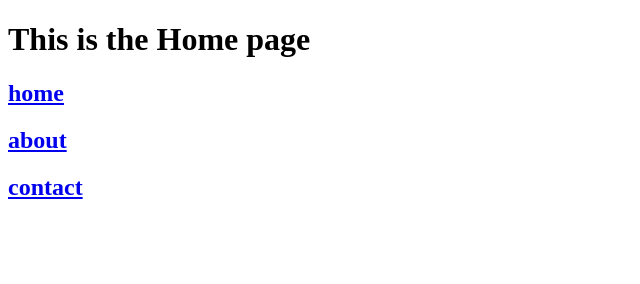
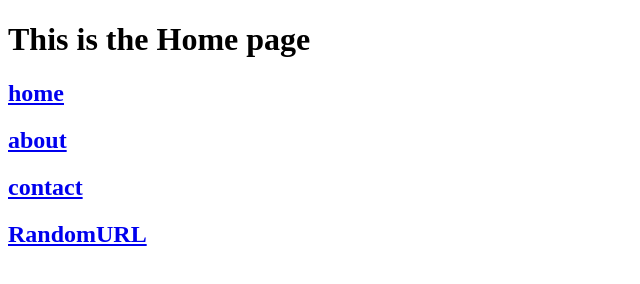
Before and after one commit to TJBaumgartner/BasicNodeServer, a website: page pages/index.html in a window 1280 px wide. Shown: the whole page, without its empty margins (0-640 px from the left). Drawn offline with Linux system fonts and the light colour scheme.

Commit message:
added random url link to html's simulate error

```diff
--- a/pages/index.html
+++ b/pages/index.html
@@ -9,6 +9,8 @@
 	  <h2><a href = "/">home</a></h2>
 	  <h2><a href = "/about">about</a></h2>
 	  <h2><a href = "/contact">contact</h2>
+      <h2><a href = "/randomLocation">RandomURL</h2>
+
 	</div>
       </div>
     </div>
```
Also changed, not shown: pages/about.html (+1 -0 lines), pages/contact.html (+1 -0 lines).
